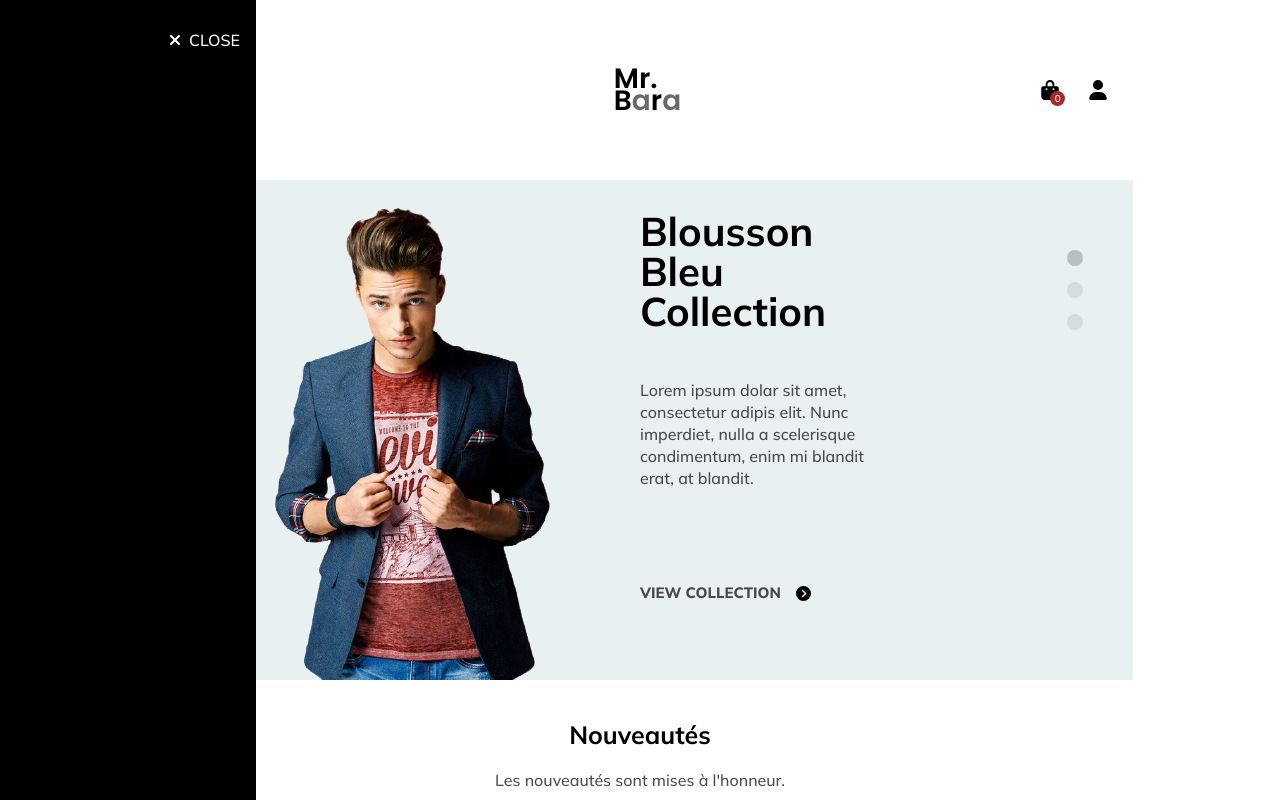
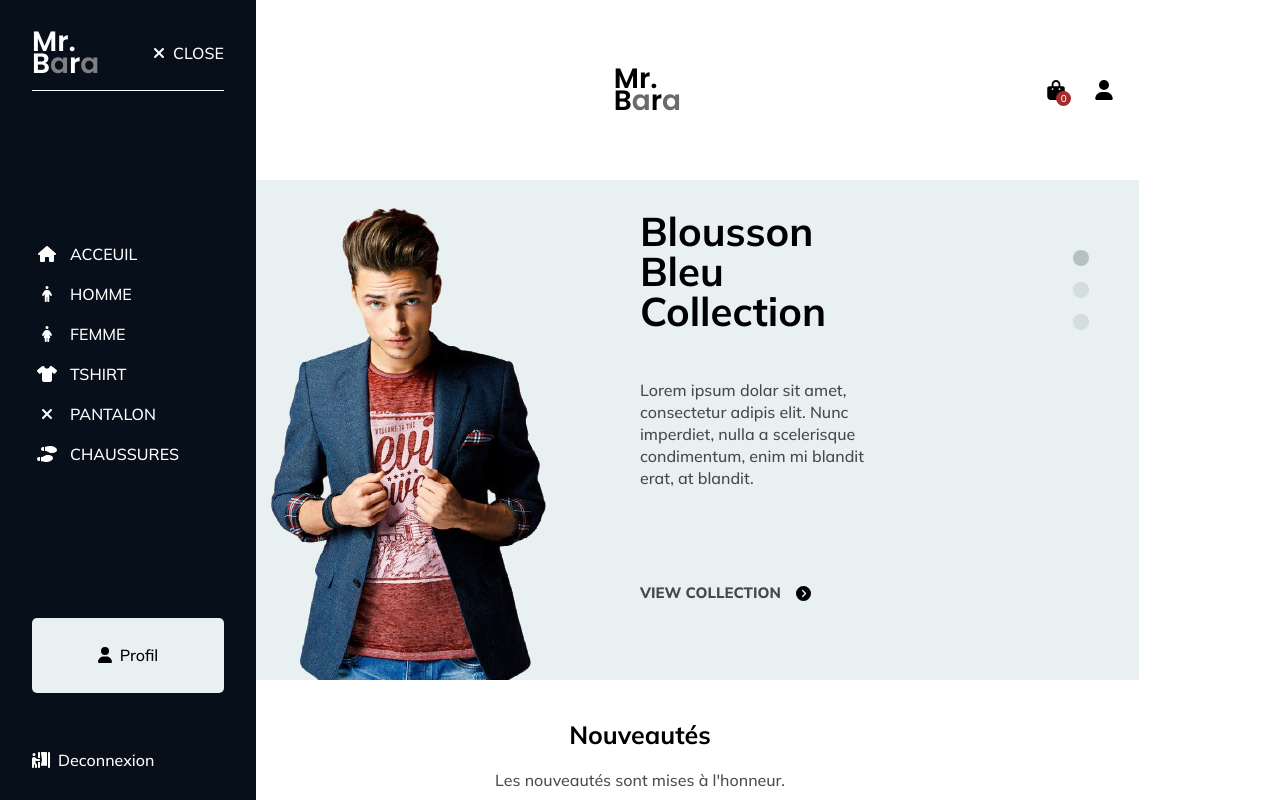
Before and after one commit to ThamiDev/Shop-TP, a React app in the folder client/: page / in a window 1280 px wide. Both pictures are taken after a click on the element "MENU". Shown: the top 800 px of the page. Built offline with nearby package versions, Linux system fonts and the light colour scheme.

Commit message:
add css nav

```diff
--- a/client/src/components/App/styles.scss
+++ b/client/src/components/App/styles.scss
@@ -14,7 +14,7 @@ html {
 
 body {
     height: 100%;
-    width: 77%;
+    width: 78%;
     padding: 0;
     margin: 0;
     font-family: 'Mulish', sans-serif;
--- a/client/src/components/Nav/index.js
+++ b/client/src/components/Nav/index.js
@@ -1,7 +1,7 @@
 import React from 'react';
 import './nav.scss';
 import { FontAwesomeIcon } from '@fortawesome/react-fontawesome';
-import { faTimes } from '@fortawesome/free-solid-svg-icons';
+import { faTimes, faTshirt, faMale, faFemale, faShoePrints, faUser, faPersonBooth, faHome } from '@fortawesome/free-solid-svg-icons';
 
 const Nav = () => {
 
@@ -12,9 +12,67 @@ const Nav = () => {
 
     return (
         <div className="navigation">
-            <div onClick={closeMenuNav} className="menu-close">
-                <FontAwesomeIcon icon={faTimes} className="icon-close" />
-                <p>CLOSE</p>
+            <div className="top-navigation">
+                <div className="logo-header">
+                    <h2>Mr.</h2>
+                    <h2>B<span>a</span>r<span>a</span></h2>
+                </div>
+                <div onClick={closeMenuNav} className="menu-close">
+                    <FontAwesomeIcon icon={faTimes} />
+                    <p>CLOSE</p>
+                </div>
+            </div>
+            <div className="middel-navigation">
+                <ul>
+                    <li className="item">
+                        <div className="icon-item">
+                            <FontAwesomeIcon icon={faHome} />
+                        </div>
+                        <h3>ACCEUIL</h3>
+                    </li>
+                    <li className="item">
+                        <div className="icon-item">
+                            <FontAwesomeIcon icon={faMale} />
+                        </div>
+                        <h3>HOMME</h3>
+                    </li>
+                    <li className="item">
+                        <div className="icon-item">
+                            <FontAwesomeIcon icon={faFemale} />
+                        </div>
+                        <h3>FEMME</h3>
+                    </li>
+                    <li className="item">
+                        <div className="icon-item">
+                            <FontAwesomeIcon icon={faTshirt} />
+                        </div>
+                        <h3>TSHIRT</h3>
+                    </li>
+                    <li className="item">
+                        <div className="icon-item">
+                            <FontAwesomeIcon icon={faTimes} />
+                        </div>
+                        <h3>PANTALON</h3>
+                    </li>
+                    <li className="item">
+                        <div className="icon-item">
+                            <FontAwesomeIcon icon={faShoePrints} />
+                        </div>
+                        <h3>CHAUSSURES</h3>
+                    </li>
+                </ul>
+            </div>
+            <div className="bottom-navigation">
+                <div className="profil">
+                    <FontAwesomeIcon icon={faUser} />
+                    <p>Profil</p>
+                </div>
+                <div className="deconnexion">
+                    <div className="icon-item">
+                        <FontAwesomeIcon icon={faPersonBooth} />
+                    </div>
+                    <p>Deconnexion</p>
+                </div>
             </div>
         </div>
     );
--- a/client/src/components/Nav/nav.scss
+++ b/client/src/components/Nav/nav.scss
@@ -5,24 +5,99 @@
     bottom: 0;
     height: 100vh;
     width: 20%;
-    background-color: black;
+    background-color: #070f1a;
     z-index: 10;
     display: none;
-    transform: 0.5s;
+    padding: 1em 2em 2em 2em;
     color: white;
 
-    .menu-close {
+    .top-navigation {
         height: 10%;
         width: 100%;
         display: flex;
         align-items: center;
-        justify-content: flex-end;
-        cursor: pointer;
-        .icon-close {
-            color: white;
+        justify-content: space-between;
+        border-bottom: 1px solid white;
+
+        .menu-close {
+            display: flex;
+            align-items: center;
+            justify-content: flex-end;
+            cursor: pointer;
+            p {
+                margin: 0 0em 0 0.5em;
+            }
         }
+
+        .logo-header {
+            display: flex;
+            justify-content: center;
+            align-items: flex-start;
+            height: 100%;
+            width: auto;
+            flex-direction: column;
+            line-height: 22px;
+            h2 {
+                font-family: 'Poppins', sans-serif;
+                font-weight: 600;
+                font-size: 28px;
+                span {
+                    color: gray;
+                }
+            }
+        }
+    }
+
+    .middel-navigation {
+        height: 70%;
+        width: 100%;
+        display: flex;
+        flex-direction: column;
+        justify-content: center;
+
+        .item {
+            display: flex;
+            margin: 1.5em 0;
+
+            h3 {
+                margin: 0 0em 0 0.5em;
+            }
+
+            .icon-item {
+                height: auto;
+                display: flex;
+                justify-content: center;
+                align-items: center;
+                width: 30px;
+            }
+        }
+
+    }
+
+    .bottom-navigation {
+        height: 20%;
+        width: 100%;
+        display: flex;
+        flex-direction: column;
+        justify-content: space-between;
+
         p {
-            margin: 0 1em 0 0.5em;
+            margin: 0 0em 0 0.5em;
+        }
+        .profil {
+            height: 50%;
+            width: 100%;
+            display: flex;
+            justify-content: center;
+            align-items: center;
+            border-radius: 5px;
+            display: flex;
+            background-color: #e8f0f1;
+            color: black;
+        }
+
+        .deconnexion {
+            display: flex;
         }
     }
 }
--- a/client/src/components/News/news.scss
+++ b/client/src/components/News/news.scss
@@ -38,7 +38,7 @@
             align-items: flex-start;
             justify-content: space-between;
             flex-direction: column;
-            // background-color: #e8f0f1;
+            // background-color: #e8f0f172;
 
             img {
                 height: auto;
```
